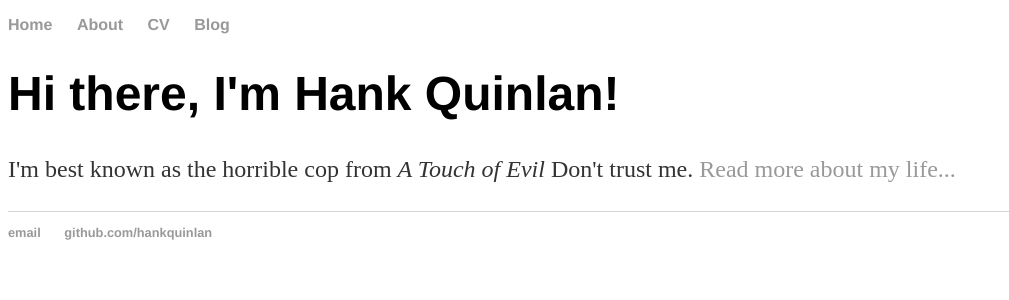
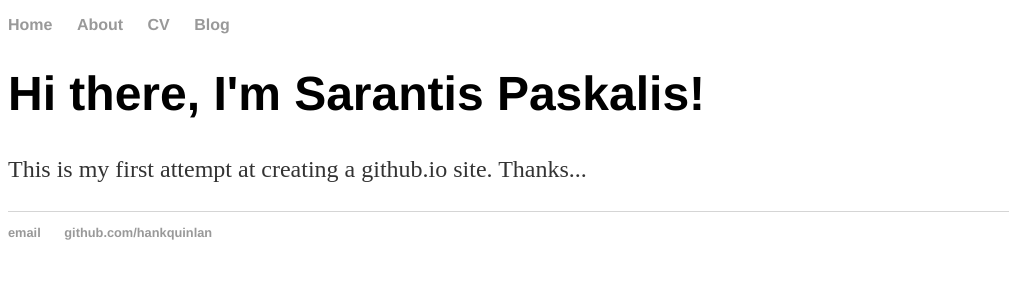
Before and after one commit to sarantis/sarantis.github.io, a Jekyll site: the page built from index.html, in a window 1280 px wide. Shown: the top 300 px of the page, without its empty margins (0-1009 px from the left). Built offline with Jekyll 4.4.1, drawn with Linux system fonts in a browser that asks for light colours.

Commit message:
Update index.html

```diff
--- a/index.html
+++ b/index.html
@@ -1,8 +1,8 @@
 ---
 layout: default
-title: Hank Quinlan, Horrible Cop
+title: Sarantis Paskalis, observer
 ---
 <div class="blurb">
-	<h1>Hi there, I'm Hank Quinlan!</h1>
-	<p>I'm best known as the horrible cop from <em>A Touch of Evil</em> Don't trust me. <a href="/about">Read more about my life...</a></p>
+	<h1>Hi there, I'm Sarantis Paskalis!</h1>
+	<p>This is my first attempt at creating a github.io site.  Thanks...</a></p>
 </div><!-- /.blurb -->
```
